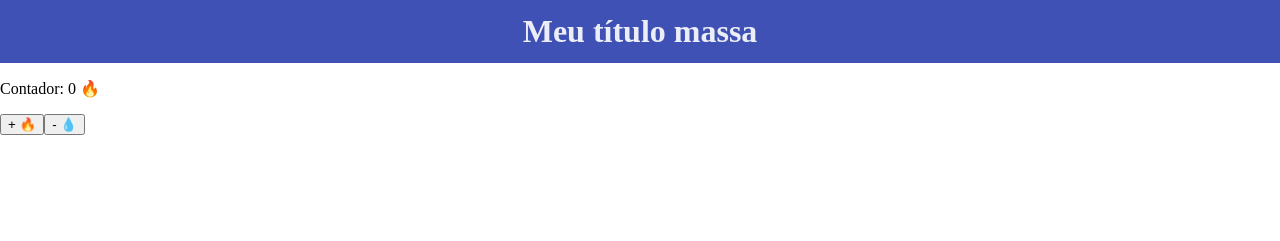
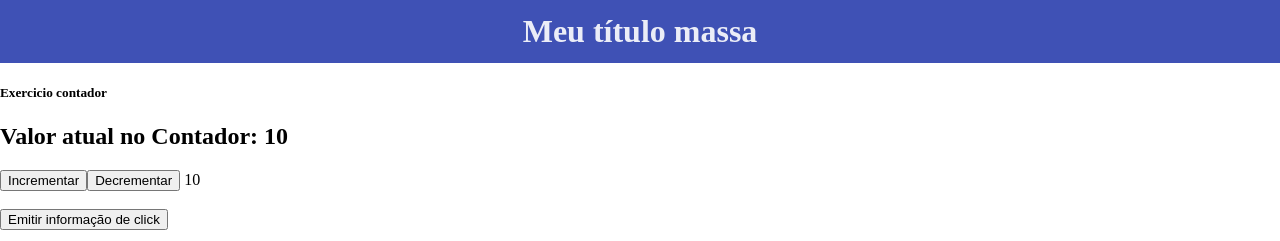
Before and after one commit to gab618/angular-gama-01, an Angular app: page / in a window 1280 px wide. Shown: the top 241 px of the page. Built offline with nearby package versions, Linux system fonts and the light colour scheme.

Commit message:
exercicio two way data binding

```diff
--- a/src/app/app.component.html
+++ b/src/app/app.component.html
@@ -1,15 +1,10 @@
 <app-header [title]="title"></app-header>
 
 <!-- <app-home></app-home> -->
-<!-- <app-exercicio-data-binding
+<app-exercicio-data-binding
   [palavra]="palavra"
   (clicado)="eventoRecebido($event)"
 >
-</app-exercicio-data-binding> -->
-<app-contador
-  [contador]="contador"
-  (increment)="contadorIncrement()"
-  (decrement)="contadorDecrement()"
-></app-contador>
+</app-exercicio-data-binding>
 
 <app-footer></app-footer>
--- a/src/app/app.component.ts
+++ b/src/app/app.component.ts
@@ -10,16 +10,7 @@ export class AppComponent {
 
   palavra = 'Palavrassa bullet';
 
-  contador = 0;
-
   eventoRecebido($event) {
     console.log('AppComponent: EVENTO RECEBIDO! ', $event);
   }
-
-  contadorIncrement() {
-    this.contador++;
-  }
-  contadorDecrement() {
-    this.contador--;
-  }
 }
--- a/src/app/app.module.ts
+++ b/src/app/app.module.ts
@@ -8,9 +8,10 @@ import { HeaderComponent } from './header/header.component';
 import { HomeComponent } from './home/home.component';
 import { ExercicioDataBindingComponent } from './exercicio-data-binding/exercicio-data-binding.component';
 import { ContadorComponent } from './contador/contador.component';
+import { ExercicioContadorComponent } from './exercicio-contador/exercicio-contador.component';
 
 @NgModule({
-  declarations: [AppComponent, HeaderComponent, HomeComponent, FooterComponent, ExercicioDataBindingComponent, ContadorComponent],
+  declarations: [AppComponent, HeaderComponent, HomeComponent, FooterComponent, ExercicioDataBindingComponent, ContadorComponent, ExercicioContadorComponent],
   imports: [BrowserModule, AppRoutingModule],
   providers: [],
   bootstrap: [AppComponent],
--- /dev/null
+++ b/src/app/exercicio-contador/exercicio-contador.component.html
@@ -0,0 +1,5 @@
+<h2>Valor atual no Contador: {{ valor }}</h2>
+
+<button (click)="incrementar()">Incrementar</button>
+
+<button (click)="decrementar()">Decrementar</button>
--- /dev/null
+++ b/src/app/exercicio-contador/exercicio-contador.component.ts
@@ -0,0 +1,20 @@
+import { Component, EventEmitter, Input, OnInit, Output } from '@angular/core';
+
+@Component({
+  selector: 'app-exercicio-contador',
+  templateUrl: './exercicio-contador.component.html',
+  styleUrls: ['./exercicio-contador.component.scss'],
+})
+export class ExercicioContadorComponent {
+  @Input() valor = 0;
+  @Output() valorChange = new EventEmitter();
+
+  incrementar() {
+    this.valor = this.valor + 1;
+    // this.valorChange.emit(this.valor);
+  }
+  decrementar() {
+    this.valor = this.valor + 1;
+    // this.valorChange.emit(this.valor);
+  }
+}
--- a/src/app/exercicio-data-binding/exercicio-data-binding.component.html
+++ b/src/app/exercicio-data-binding/exercicio-data-binding.component.html
@@ -1,3 +1,15 @@
+<h5>Exercicio contador</h5>
+<!-- minha resolução -->
+<!-- <app-contador
+  [contador]="contador"
+  (increment)="contadorIncrement()"
+  (decrement)="contadorDecrement()"
+></app-contador> -->
+
+<app-exercicio-contador [(valor)]="valorContador"></app-exercicio-contador>
+{{ valorContador }}
+<br /><br />
+
 <button (click)="onClickBotaoEmissor($event)">
   Emitir informação de click
 </button>
--- a/src/app/exercicio-data-binding/exercicio-data-binding.component.ts
+++ b/src/app/exercicio-data-binding/exercicio-data-binding.component.ts
@@ -15,6 +15,9 @@ export class ExercicioDataBindingComponent implements OnInit {
   accessibilityText: string = 'Texto acessível';
 
   valorDoInput = '';
+  contador = 0;
+
+  valorContador = 10;
 
   constructor() {
     setTimeout(() => {
@@ -45,4 +48,11 @@ export class ExercicioDataBindingComponent implements OnInit {
     console.log('Devo emitir informações para o elemento pai');
     this.clicado.emit($event);
   }
+
+  contadorIncrement() {
+    this.contador++;
+  }
+  contadorDecrement() {
+    this.contador--;
+  }
 }
```
Also changed, not shown: src/app/exercicio-contador/exercicio-contador.component.scss (added), 1 other file (tests, documents, lock files or other folders).
